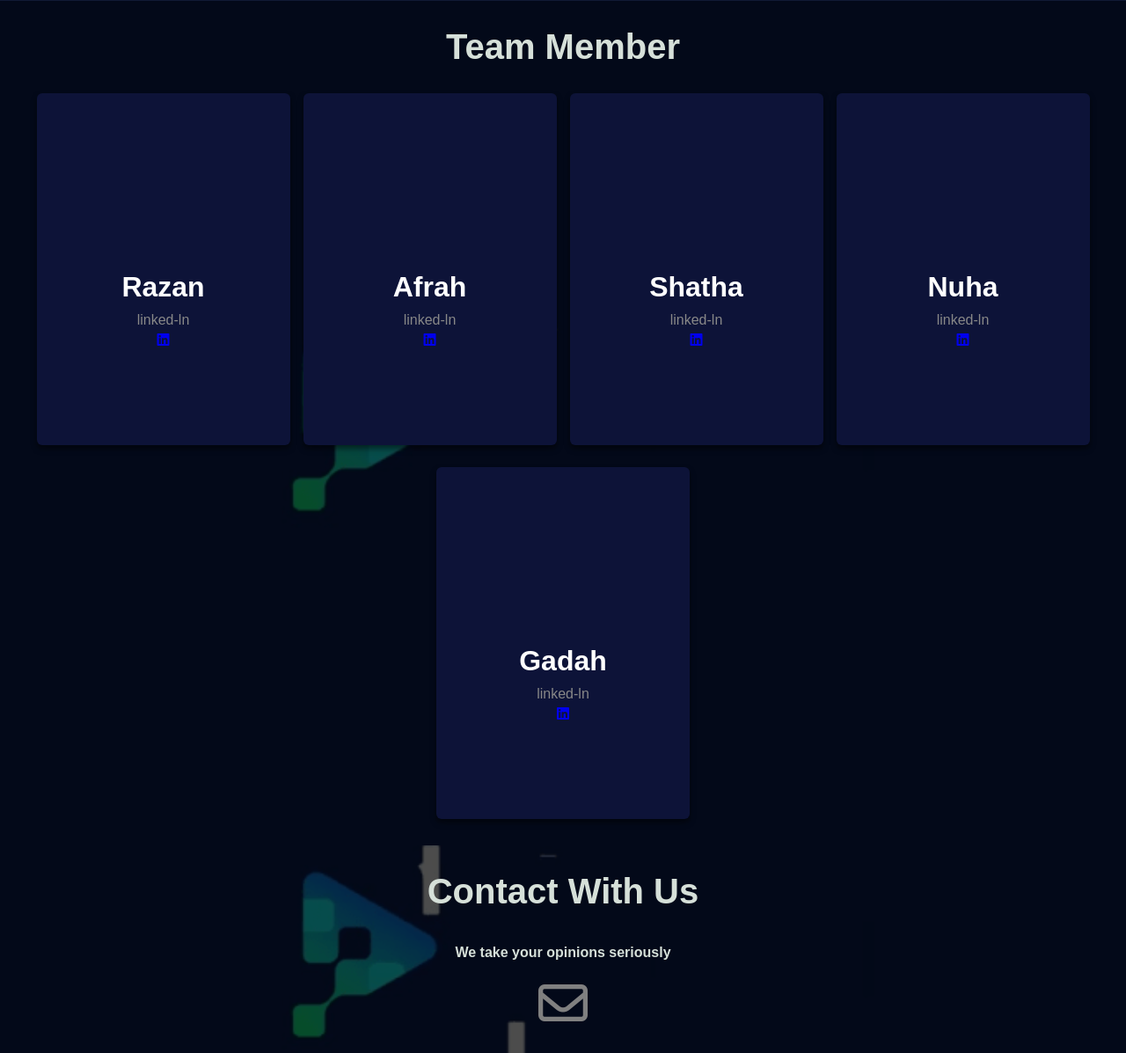
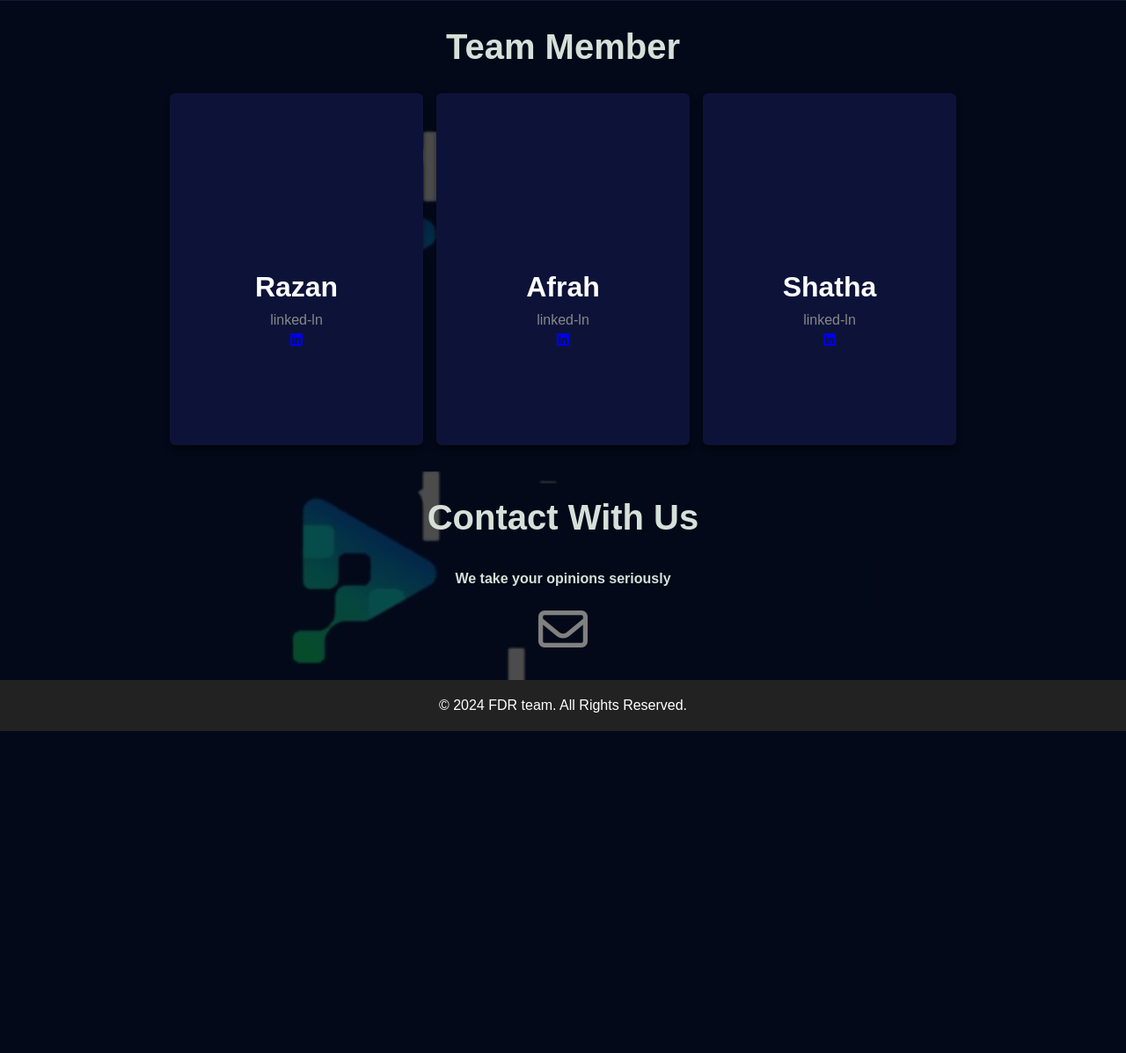
Before and after one commit to ShathaAltassan/FDR-System, a Flask app: page /about in a window 1280 px wide. Shown: the part 360-1557 px from the top of the page at 88% size. After the commit the page ends 1191 px from the top, so only its background shows below. Run offline with Flask 3, Linux system fonts and the light colour scheme; some libraries are stand-ins or nearby versions.

Commit message:
about.html

```diff
--- a/templates/about.html
+++ b/templates/about.html
@@ -305,26 +305,6 @@
                         <a href="http://linkedin.com/in/shatha-altassan" target="_blank"> <i class="fa-brands fa-linkedin"></i> </a>
                     </div>
                 </div>
-                  <!-- nuha -->
-                  <div class="card">
-                    <div class="card-img">
-                    </div>
-                    <div class="card-info">
-                        <h2 class="card-name">Nuha</h2>
-                        <p class="card-role"> linked-ln</p>
-                        <a href="https://www.linkedin.com/in/%D9%86%D9%87%D9%89-%D8%A7%D9%84%D8%AD%D8%B1%D8%A8%D9%8A-111886308?utm_source=share&utm_campaign=share_via&utm_content=profile&utm_medium=ios_app" target="_blank"> <i class="fa-brands fa-linkedin"></i> </a>
-                    </div>
-                </div>
-                  <!-- Gadah -->
-                  <div class="card">
-                    <div class="card-img">
-                    </div>
-                    <div class="card-info">
-                        <h2 class="card-name">Gadah</h2>
-                        <p class="card-role"> linked-ln</p>
-                        <a href="https://www.linkedin.com/in/ghada-aljad-091ba8307?utm_source=share&utm_campaign=share_via&utm_content=profile&utm_medium=ios_app" target="_blank"><i class="fa-brands fa-linkedin"></i> </a>
-                    </div>
-                </div>
 
     </section>
 
```
